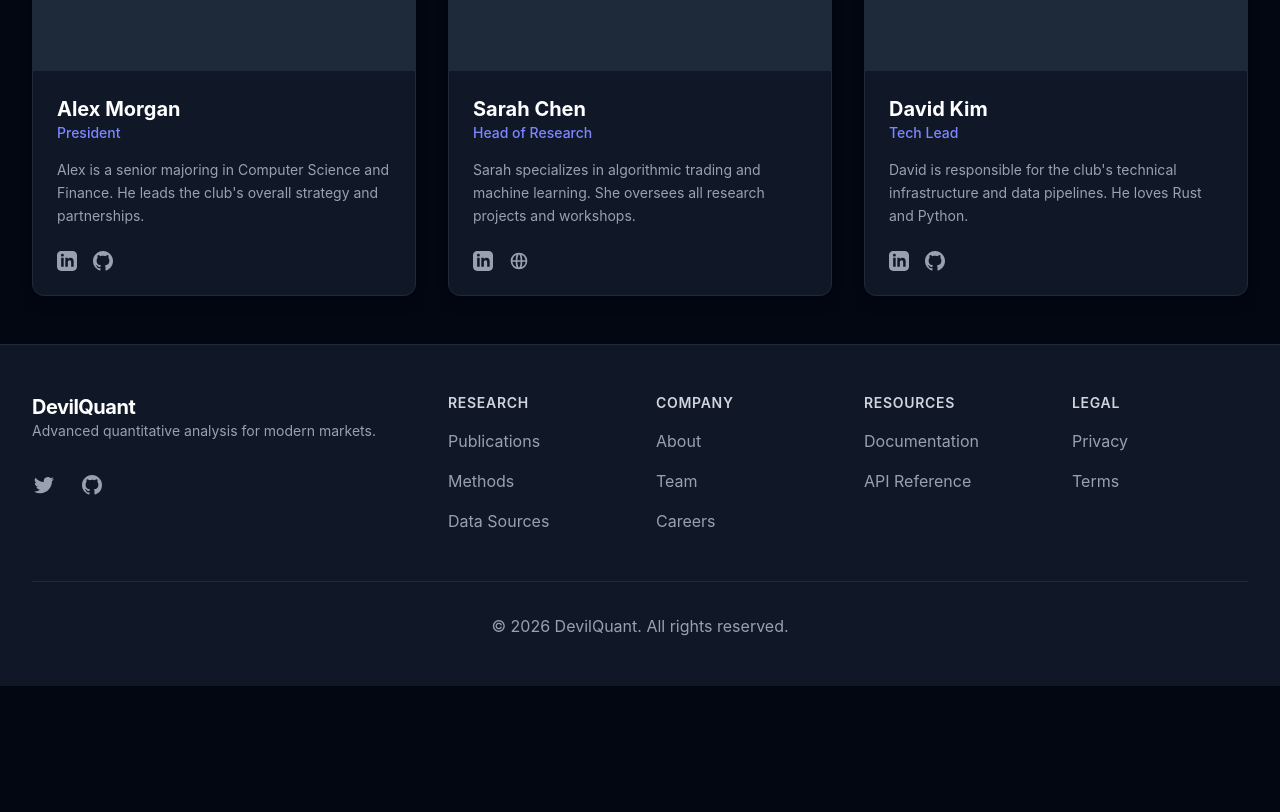
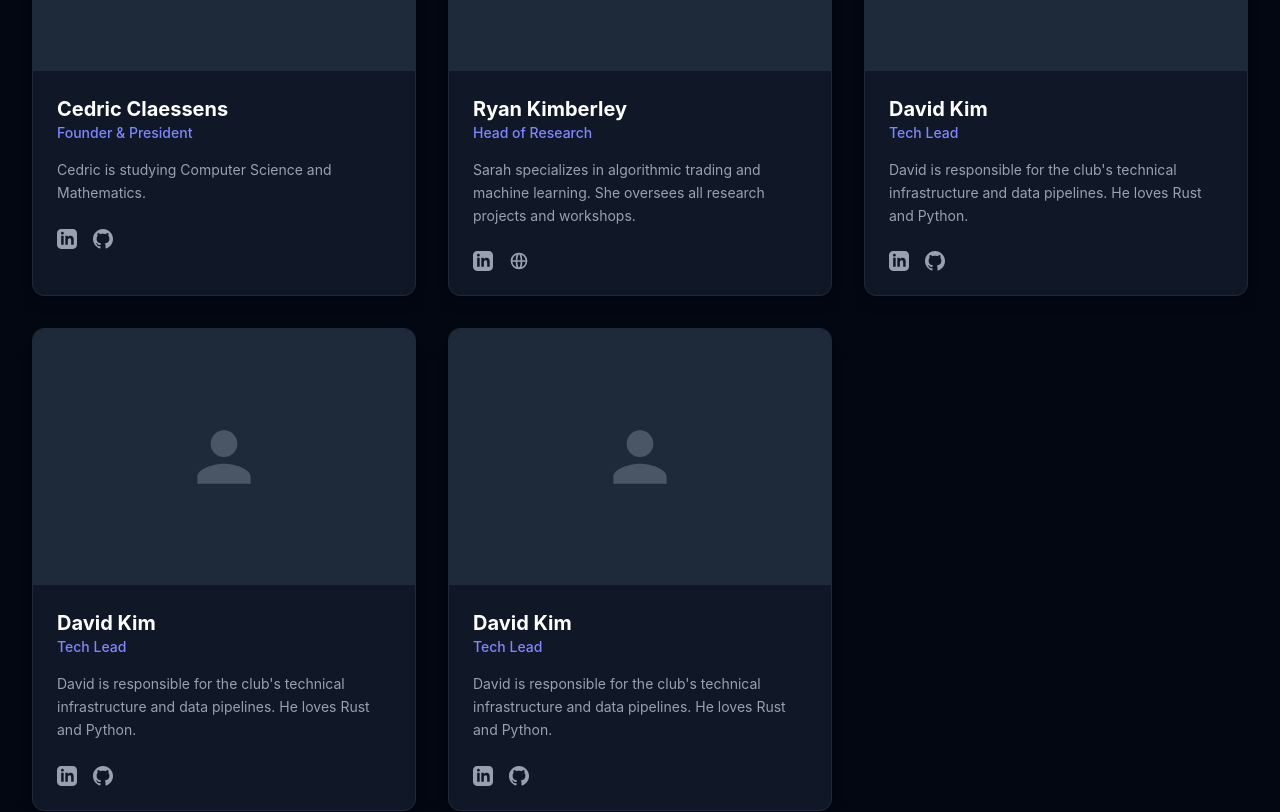
Before and after one commit to DevilQuantASU/dq-website, a React (Vite) app: page /about in a window 1280 px wide. Shown: the part 840-1652 px from the top of the page. Before the commit the page ends 1526 px from the top, so only its background shows below. Built offline with nearby package versions, Linux system fonts and the light colour scheme.

Commit message:
move leadership data into its own file

```diff
--- /dev/null
+++ b/src/data/leaders.json
@@ -0,0 +1,52 @@
+[
+    {
+        "name": "Cedric Claessens",
+        "role": "Founder & President",
+        "bio": "Cedric is studying Computer Science and Mathematics. ",
+        "image": null,
+        "socialLinks": {
+            "linkedin": "#",
+            "github": "#"
+        }
+    },
+    {
+        "name": "Ryan Kimberley",
+        "role": "Head of Research",
+        "bio": "Sarah specializes in algorithmic trading and machine learning. She oversees all research projects and workshops.",
+        "image": null,
+        "socialLinks": {
+            "linkedin": "#",
+            "portfolio": "#"
+        }
+    },
+    {
+        "name": "David Kim",
+        "role": "Tech Lead",
+        "bio": "David is responsible for the club's technical infrastructure and data pipelines. He loves Rust and Python.",
+        "image": null,
+        "socialLinks": {
+            "github": "#",
+            "linkedin": "#"
+        }
+    },
+    {
+        "name": "David Kim",
+        "role": "Tech Lead",
+        "bio": "David is responsible for the club's technical infrastructure and data pipelines. He loves Rust and Python.",
+        "image": null,
+        "socialLinks": {
+            "github": "#",
+            "linkedin": "#"
+        }
+    },
+    {
+        "name": "David Kim",
+        "role": "Tech Lead",
+        "bio": "David is responsible for the club's technical infrastructure and data pipelines. He loves Rust and Python.",
+        "image": null,
+        "socialLinks": {
+            "github": "#",
+            "linkedin": "#"
+        }
+    }
+]
--- a/src/pages/About.jsx
+++ b/src/pages/About.jsx
@@ -1,40 +1,8 @@
 import React from 'react';
 import LeaderCard from '../components/LeaderCard';
+import leaders from '../data/leaders.json';
 
 const About = () => {
-    const leaders = [
-        {
-            name: "Alex Morgan",
-            role: "President",
-            bio: "Alex is a senior majoring in Computer Science and Finance. He leads the club's overall strategy and partnerships.",
-            image: null, // Placeholder will form
-            socialLinks: {
-                linkedin: "#",
-                github: "#"
-            }
-        },
-        {
-            name: "Sarah Chen",
-            role: "Head of Research",
-            bio: "Sarah specializes in algorithmic trading and machine learning. She oversees all research projects and workshops.",
-            image: null,
-            socialLinks: {
-                linkedin: "#",
-                portfolio: "#"
-            }
-        },
-        {
-            name: "David Kim",
-            role: "Tech Lead",
-            bio: "David is responsible for the club's technical infrastructure and data pipelines. He loves Rust and Python.",
-            image: null,
-            socialLinks: {
-                github: "#",
-                linkedin: "#"
-            }
-        },
-        // Add more leaders as needed
-    ];
 
     return (
         <div className="min-h-screen bg-gray-950 pt-24 pb-12">
```
